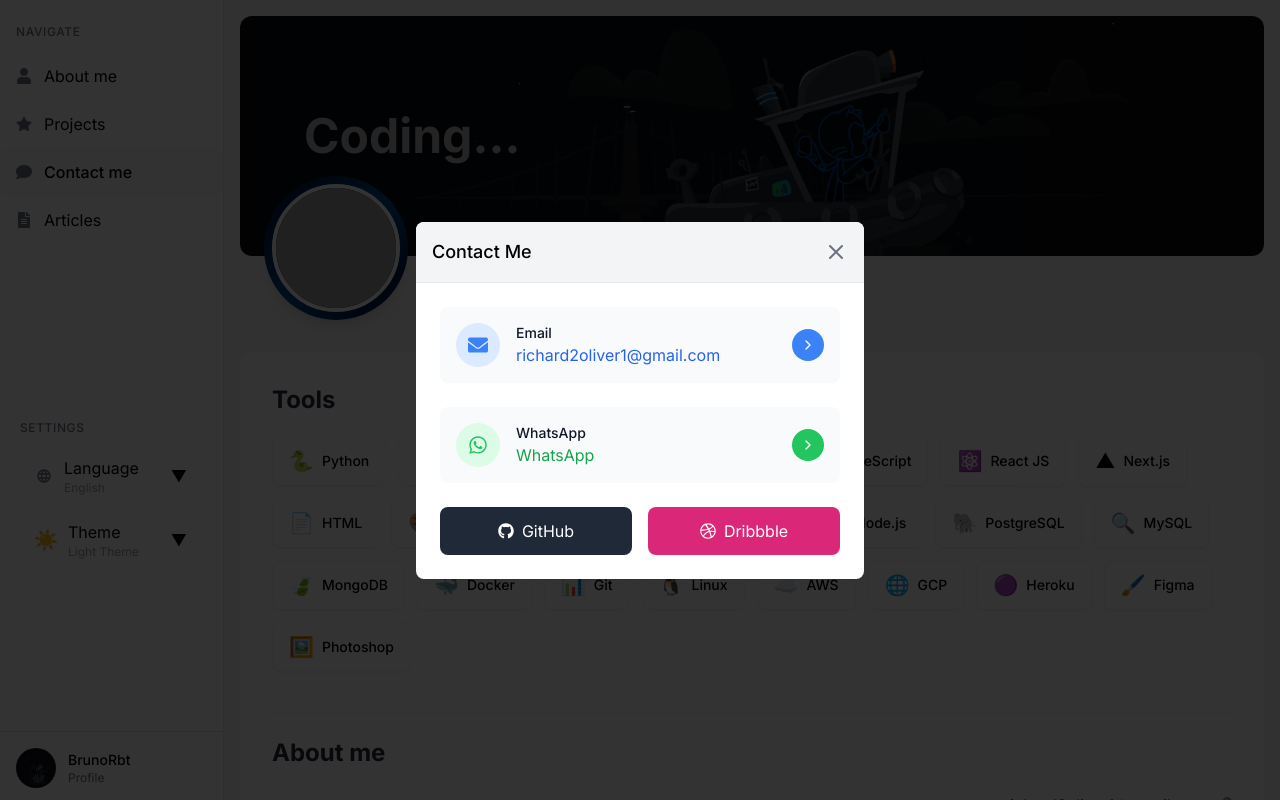
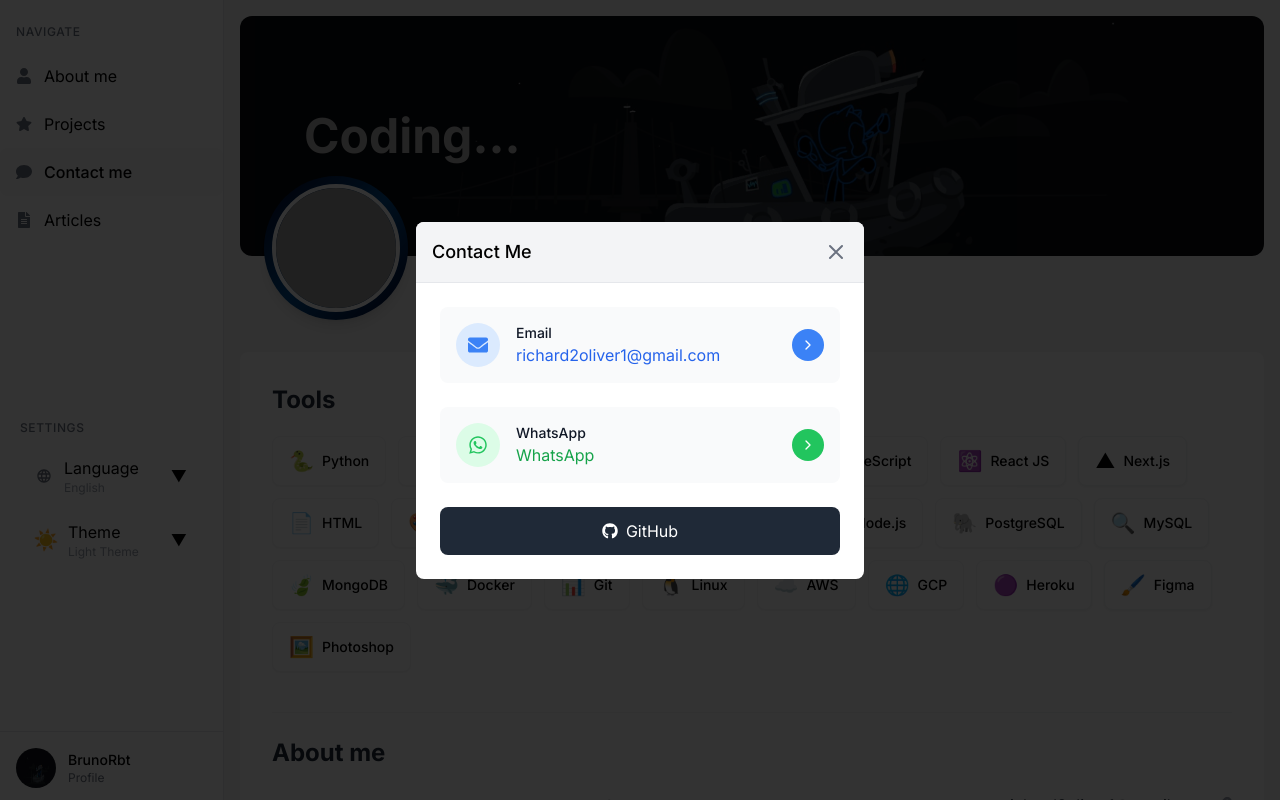
Before and after one commit to BrunoRbt/portifolio, a React (Create React App) app in the folder meu-portfolio/: page / in a window 1280 px wide. Both pictures are taken after a click on the element "Contact me". Shown: the top 800 px of the page. Built offline with nearby package versions, Linux system fonts and the light colour scheme; grey boxes are pictures that could not be loaded.

Commit message:
removendo coisas desnecessarias

```diff
--- a/meu-portfolio/src/App.tsx
+++ b/meu-portfolio/src/App.tsx
@@ -39,10 +39,6 @@ const AppContent: React.FC = () => {
       whatsapp: {
         value: 'Whatssap',
         url: 'https://w.app/us4u1n'
-      },
-      dribbble: {
-        value: 'daviaxs',
-        url: ''
       },
       github: {
         value: 'Github',
--- a/meu-portfolio/src/components/contact/Contact.tsx
+++ b/meu-portfolio/src/components/contact/Contact.tsx
@@ -17,10 +17,6 @@ interface ContactProps {
       url: string;
     };
     whatsapp: {
-      value: string;
-      url: string;
-    };
-    dribbble: {
       value: string;
       url: string;
     };
@@ -73,24 +69,6 @@ const Contact: React.FC<ContactProps> = ({ contacts }) => {
 
         <div className="flex justify-end items-center gap-2">
           <a
-            href={contacts.dribbble.url}
-            target="_blank"
-            rel="noopener noreferrer"
-            className="text-gray-800 dark:text-gray-300 hover:text-red-500 dark:hover:text-red-400 transition-colors"
-          >
-            {contacts.dribbble.value}
-          </a>
-          <a
-            href={contacts.dribbble.url}
-            target="_blank"
-            rel="noopener noreferrer"
-          >
-            <LinkIcon className="text-gray-400 dark:text-gray-500 cursor-pointer hover:text-red-500 dark:hover:text-red-400 transition-colors" />
-          </a>
-        </div>
-
-        <div className="flex justify-end items-center gap-2">
-          <a
             href={contacts.github.url}
             target="_blank"
             rel="noopener noreferrer"
--- a/meu-portfolio/src/components/sidebar/Sidebar.tsx
+++ b/meu-portfolio/src/components/sidebar/Sidebar.tsx
@@ -13,6 +13,22 @@ import pdfJornada from '../../assets/Desenvolvedor Full Stack Python Jornada de
 // Tipo para criar wrapper components
 type IconWrapperProps = {
   className?: string;
+};
+
+// Add this type definition near the top of the file
+type Contacts = {
+  email: {
+    value: string;
+    url: string;
+  };
+  whatsapp: {
+    value: string;
+    url: string;
+  };
+  github: {
+    value: string;
+    url: string;
+  };
 };
 
 // Criando wrapper components para cada ícone
@@ -163,7 +179,12 @@ const PdfViewer: React.FC<{ src: string }> = ({ src }) => {
 };
 
 // Componente Modal para contatos
-const ContactModal: React.FC<{ isOpen: boolean; onClose: () => void; language: string; contacts: any }> = ({
+const ContactModal: React.FC<{
+  isOpen: boolean;
+  onClose: () => void;
+  language: string;
+  contacts: Contacts
+}> = ({
   isOpen,
   onClose,
   language,
@@ -266,30 +287,16 @@ const ContactModal: React.FC<{ isOpen: boolean; onClose: () => void; language: s
               </a>
             </div>
 
-            {/* GitHub e Dribbble */}
-            <div className="flex space-x-4">
             {/* GitHub */}
             <a
               href={contacts.github.url}
-                className="flex items-center justify-center flex-1 p-3 bg-gray-800 text-white rounded-lg hover:bg-gray-900 transition-colors"
+              className="flex items-center justify-center w-full p-3 bg-gray-800 text-white rounded-lg hover:bg-gray-900 transition-colors"
               target="_blank"
               rel="noopener noreferrer"
             >
               <FaIcons.FaGithub className="mr-2" />
               <span>GitHub</span>
             </a>
-
-              {/* Dribbble */}
-              <a
-                href={contacts.dribbble.url}
-                className="flex items-center justify-center flex-1 p-3 bg-pink-600 text-white rounded-lg hover:bg-pink-700 transition-colors"
-                target="_blank"
-                rel="noopener noreferrer"
-              >
-                <FaIcons.FaDribbble className="mr-2" />
-                <span>Dribbble</span>
-              </a>
-            </div>
           </div>
         </div>
       </div>
@@ -400,10 +407,6 @@ const Sidebar: React.FC<SidebarProps> = ({ activeItem, setActiveItem }) => {
     whatsapp: {
       value: 'WhatsApp',
       url: 'https://w.app/us4u1n'
-    },
-    dribbble: {
-      value: 'daviaxs',
-      url: ''
     },
     github: {
       value: 'Github',
```
Lines whose indentation alone changed are shown as unchanged.
